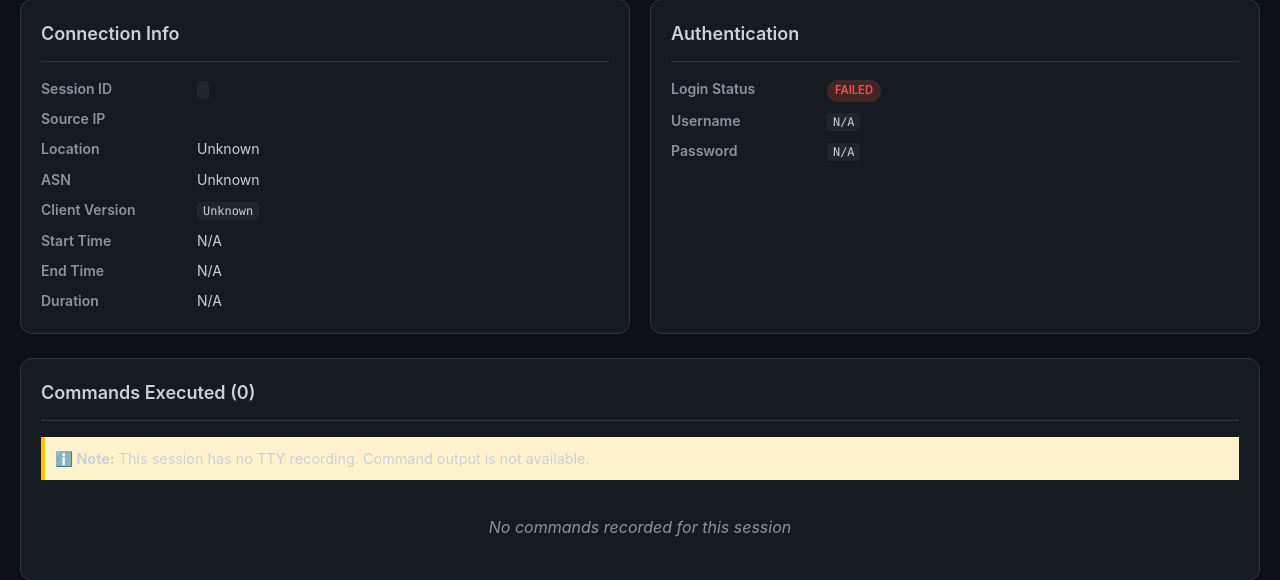
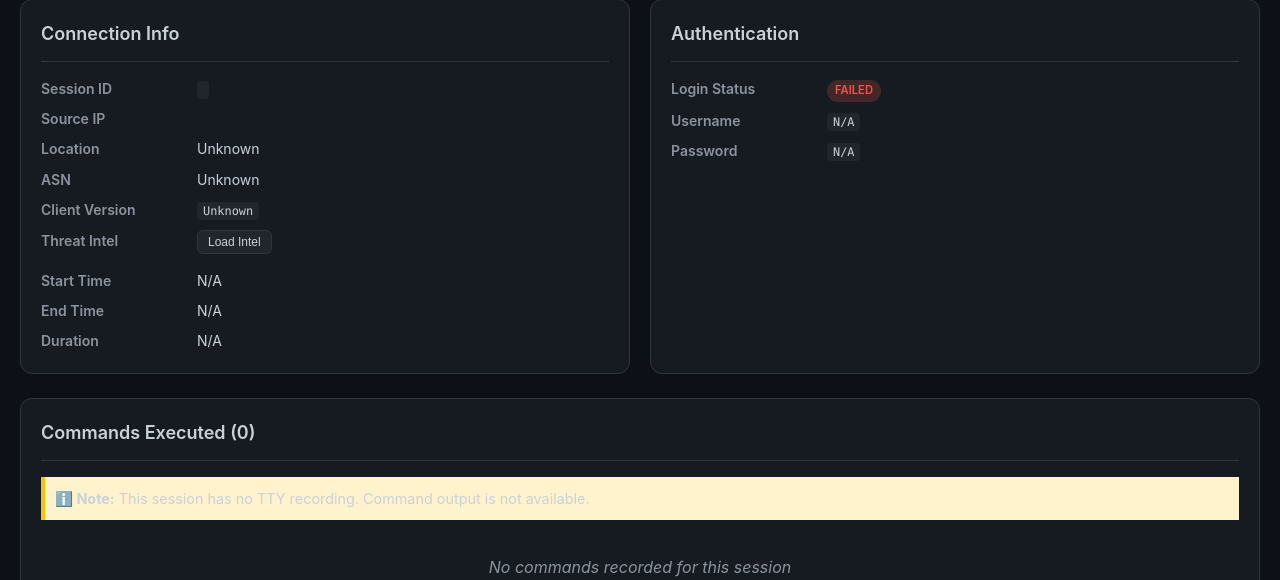
Before and after one commit to reuteras/cowrie-deploy-toolkit, a Flask app: template web/templates/session_detail.html in a window 1280 px wide. Shown: the part 150-730 px from the top of the page. Run offline with Flask 3, Linux system fonts and the light colour scheme; the template is opened without the code that fills it, so the values that code supplies are empty; parts of the project's set-up code (start-up, migrations or seed data) failed here and were passed over.

Commit message:
More threat intel data

```diff
--- a/web/templates/session_detail.html
+++ b/web/templates/session_detail.html
@@ -3,6 +3,13 @@
 {% block title %}Session {{ session.id | truncate_hash }} - Cowrie Honeypot{% endblock %}
 
 {% block content %}
+<style>
+.intel-summary { display: flex; flex-wrap: wrap; gap: 6px; }
+.intel-badge { background: rgba(52, 152, 219, 0.15); color: #2c6aa6; }
+.intel-badge.port { background: rgba(39, 174, 96, 0.15); color: #1e8449; }
+.intel-badge.vuln { background: rgba(231, 76, 60, 0.15); color: #c0392b; }
+.intel-loading { font-size: 0.8rem; color: var(--text-secondary); }
+</style>
 <div class="session-detail">
     <div class="page-header">
         <h1>Session Details</h1>
@@ -50,6 +57,12 @@
 
                 <dt>Client Version</dt>
                 <dd><code>{{ session.client_version or 'Unknown' }}</code></dd>
+
+                <dt>Threat Intel</dt>
+                <dd>
+                    <button class="btn btn-sm" id="intel-btn" data-ip="{{ session.src_ip }}">Load Intel</button>
+                    <div id="intel-content" style="margin-top: 8px;"></div>
+                </dd>
 
 
 
@@ -328,4 +341,88 @@ Event {{ loop.index }}: {{ event.eventid }}
         {% endif %}
     </div>
 </div>
+<script>
+function escapeHtml(text) {
+    const div = document.createElement('div');
+    div.textContent = text;
+    return div.innerHTML;
+}
+
+function renderIntelSummary(intel) {
+    if (!intel || !intel.summary || Object.keys(intel.summary).length === 0) {
+        return '<span style="color: var(--text-secondary);">No intel</span>';
+    }
+
+    const summary = intel.summary;
+    const parts = [];
+
+    if (summary.is_known_threat) {
+        parts.push('<span class="badge badge-danger">Threat</span>');
+    }
+
+    if (summary.open_ports && summary.open_ports.length > 0) {
+        const ports = summary.open_ports.slice(0, 6).map(
+            p => '<span class="badge intel-badge port">' + escapeHtml(String(p)) + '</span>'
+        );
+        if (summary.open_ports.length > 6) {
+            ports.push('<span class="badge intel-badge">+' + (summary.open_ports.length - 6) + '</span>');
+        }
+        parts.push(...ports);
+    }
+
+    if (summary.tags && summary.tags.length > 0) {
+        const tags = summary.tags.slice(0, 4).map(
+            t => '<span class="badge intel-badge">' + escapeHtml(t) + '</span>'
+        );
+        if (summary.tags.length > 4) {
+            tags.push('<span class="badge intel-badge">+' + (summary.tags.length - 4) + '</span>');
+        }
+        parts.push(...tags);
+    }
+
+    if (summary.vulnerabilities && summary.vulnerabilities.length > 0) {
+        parts.push('<span class="badge intel-badge vuln">Vulns: ' + summary.vulnerabilities.length + '</span>');
+    }
+
+    if (parts.length === 0) {
+        return '<span style="color: var(--text-secondary);">No intel</span>';
+    }
+
+    return '<div class="intel-summary">' + parts.join(' ') + '</div>';
+}
+
+async function loadThreatIntel(button, container) {
+    const ip = button.getAttribute('data-ip');
+    if (!ip) return;
+    button.disabled = true;
+    container.innerHTML = '<span class="intel-loading">Loading intel...</span>';
+
+    try {
+        const controller = new AbortController();
+        const timeoutId = setTimeout(() => controller.abort(), 10000);
+        const response = await fetch(basePath + '/api/ip-intel/' + encodeURIComponent(ip), {
+            signal: controller.signal
+        });
+        clearTimeout(timeoutId);
+
+        if (!response.ok) {
+            throw new Error('Server returned ' + response.status);
+        }
+
+        const data = await response.json();
+        container.innerHTML = renderIntelSummary(data);
+    } catch (e) {
+        container.innerHTML = '<span style="color: var(--text-secondary);">Intel unavailable</span>';
+    } finally {
+        button.disabled = false;
+    }
+}
+
+document.addEventListener('DOMContentLoaded', () => {
+    const button = document.getElementById('intel-btn');
+    const container = document.getElementById('intel-content');
+    if (!button || !container) return;
+    button.addEventListener('click', () => loadThreatIntel(button, container));
+});
+</script>
 {% endblock %}
```
